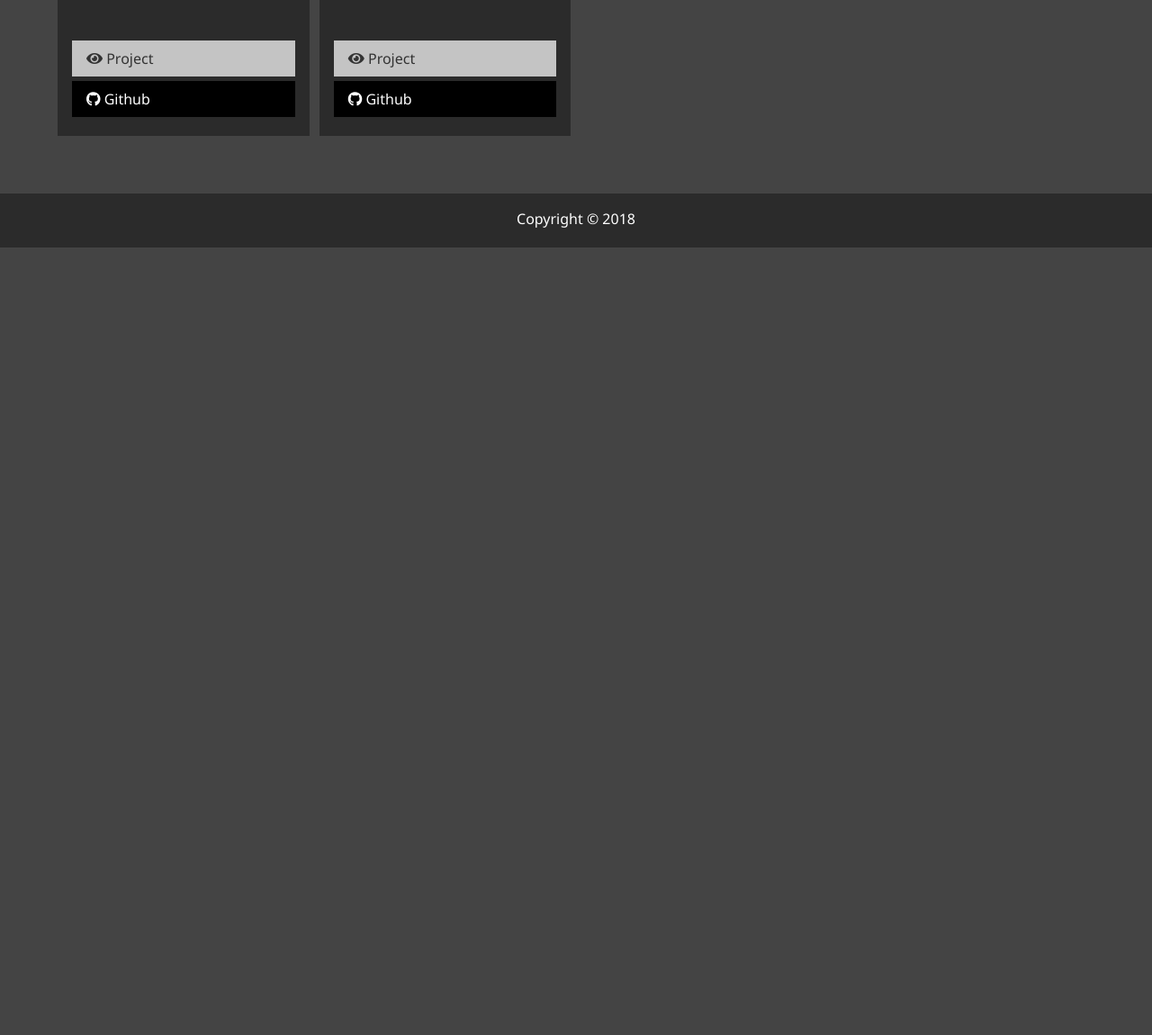
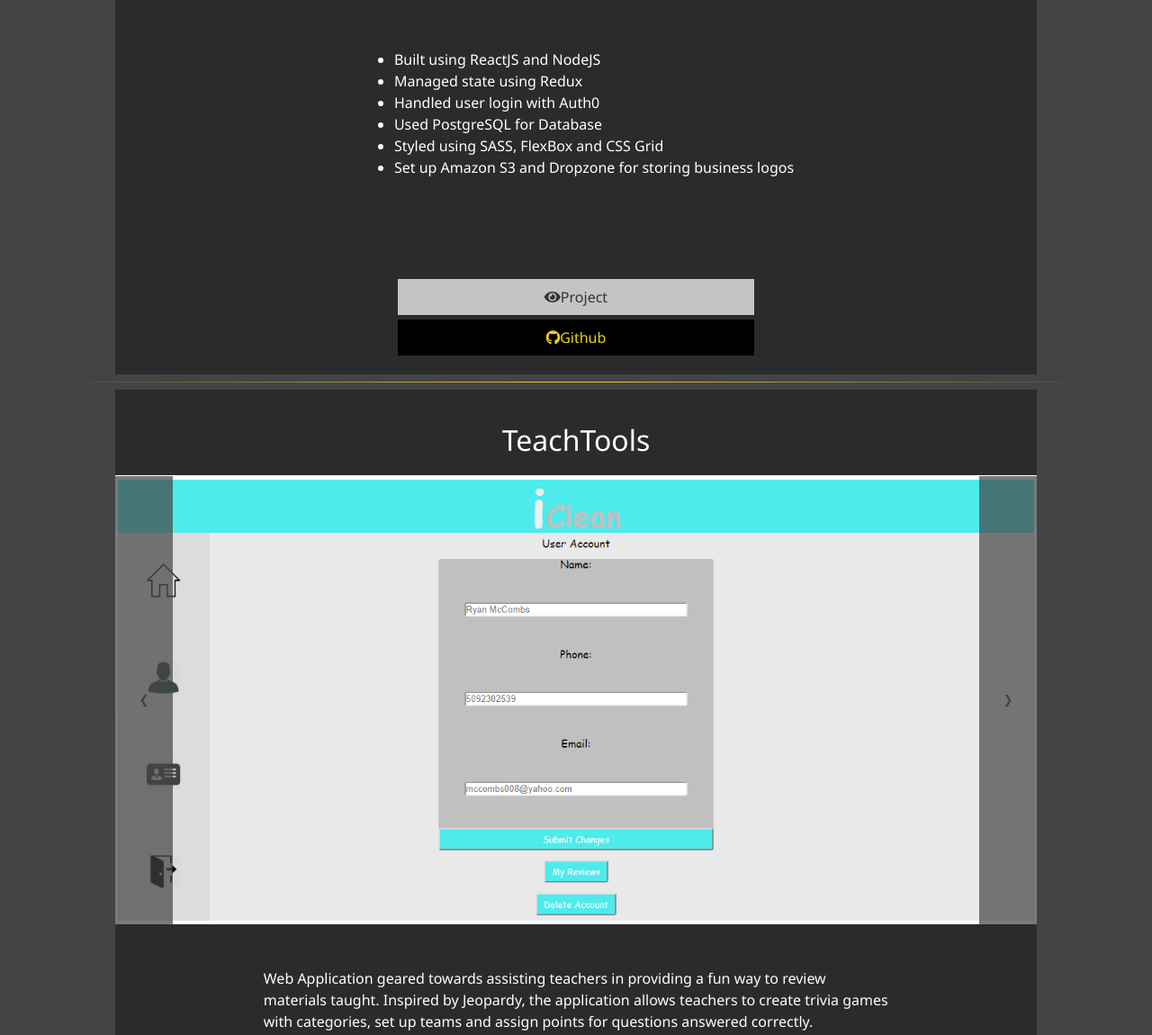
Before and after one commit to mccombsr/portfolio, a website: page dist/work.html in a window 1280 px wide. Shown: the part 983-2133 px from the top of the page at 90% size. Before the commit the page ends 1258 px from the top, so only its background shows below. Drawn offline with Linux system fonts and the light colour scheme.

Commit message:
pulling master

```diff
--- a/scss/_mobile.scss
+++ b/scss/_mobile.scss
@@ -39,6 +39,10 @@
     height: 75vh;
     transform: translate3d(-100%, 0, 0);
     font-size: 24px;
+    display: flex;
+    flex-direction: column;
+    justify-content: center;
+    align-items: center;
   }
 
   .menu-branding {
@@ -63,6 +67,21 @@
 
   .projects {
     grid-template-columns: repeat(2, 1fr);
+
+    .carousel {
+      height: 450;
+    }
+  }
+
+  .skills {
+    display: grid;
+    grid-template-columns: repeat(2, 1fr);
+    grid-gap: 0.7rem;
+  }
+
+  .contacts {
+    width: 95vw;
+    word-wrap: break-word;
   }
 }
 
@@ -81,4 +100,15 @@
   .projects {
     grid-template-columns: 1fr;
   }
+
+  .skills {
+    display: grid;
+    grid-template-columns: 1fr;
+    grid-gap: 0.7rem;
+  }
+
+  .contacts {
+    width: 75vw;
+    word-wrap: break-word;
+  }
 }
--- a/scss/main.scss
+++ b/scss/main.scss
@@ -113,25 +113,41 @@ main {
   }
 }
 
-// Work/Projects
-.projects {
-  // background: yellow;
+// Work
+.skills {
   display: grid;
   grid-template-columns: repeat(3, 1fr);
   grid-gap: 0.7rem;
-  // justify-content: center;
+}
+
+//Projects
+.projects {
+  // background: yellow;
+  // display: grid;
+  // grid-template-columns: repeat(3, 1fr);
+  // grid-gap: 0.7rem;
+
+  display: flex;
+  flex-direction: column;
+  align-items: center;
 
   .item {
     background: darken($primary-color, 10);
     padding: 1rem;
     display: flex;
     flex-direction: column;
-    // align-items: center;
-    // justify-content: space-around;
+    align-items: center;
+    justify-content: center;
+    width: 80vw;
+
+    .title {
+      margin: 1rem;
+      // color: $secondary-color;
+    }
 
     .carousel {
-      width: 100%;
-      height: 130px;
+      width: 80vw;
+      height: 38.95vw;
       display: flex;
       justify-content: space-between;
       align-items: center;
@@ -140,9 +156,10 @@ main {
       .carouselBtn {
         z-index: 1;
         background: $primary-color;
-        opacity: 0.9;
+        opacity: 0.7;
         border: none;
         height: 100%;
+        width: 5vw;
 
         &:hover {
           background: $secondary-color;
@@ -150,41 +167,78 @@ main {
         }
       }
 
-      img {
-        width: 100%;
-        height: 100%;
+      .images {
+        display: block;
+        margin-left: auto;
+        margin-right: auto;
+
+        width: 80vw;
+        height: auto;
         border: 3px #fff solid;
         position: absolute;
+      }
+      .images2 {
+        display: block;
+        margin-left: auto;
+        margin-right: auto;
 
-        // &:hover {
-        //   opacity: 0.5;
-        //   border-color: $secondary-color;
-        //   @include easeOut;
-        // }
+        width: 80vw;
+        height: auto;
+        border: 3px #fff solid;
+        position: absolute;
       }
+    }
+
+    p {
+      width: 70%;
+      margin: 3rem;
     }
 
     .btnContainer {
       // background: yellow;
       flex-grow: 1;
+      width: 40%;
       display: flex;
       flex-direction: column;
       justify-content: flex-end;
+
+      a {
+        display: flex;
+        justify-content: center;
+        align-items: center;
+      }
     }
 
     // a {
     //   // justify-self: flex-end;
     // }
   }
+
+  hr {
+    border: 0;
+    height: 1px;
+    background-image: linear-gradient(
+      to right,
+      rgba(0, 0, 0, 0),
+      $secondary-color,
+      rgba(0, 0, 0, 0)
+    );
+    width: 100%;
+  }
 }
 
 // Contact Page
 .boxes {
   display: flex;
+  flex-direction: column;
   flex-wrap: wrap;
   justify-content: space-evenly;
   align-items: center;
   margin-top: 1rem;
+
+  .contacts {
+    width: 50vw;
+  }
 
   div {
     font-size: 2rem;
@@ -220,7 +274,7 @@ main {
 .btn-dark {
   @extend .btn;
   background: darken($primary-color, 50);
-  color: #fff;
+  color: $secondary-color;
 }
 
 .btn-light {
```
Also changed, not shown: dist/about.html, dist/contact.html, dist/css/main.css, dist/skills.html, dist/work.html.
